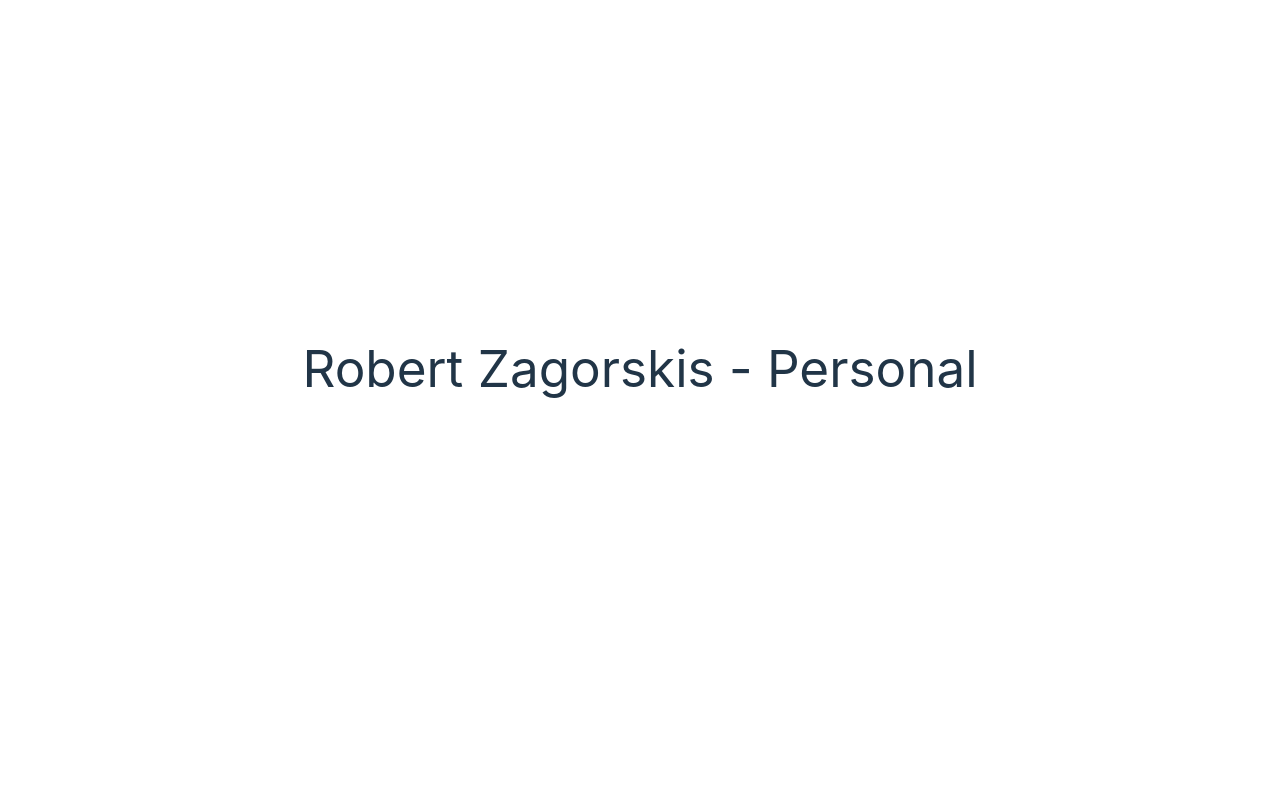
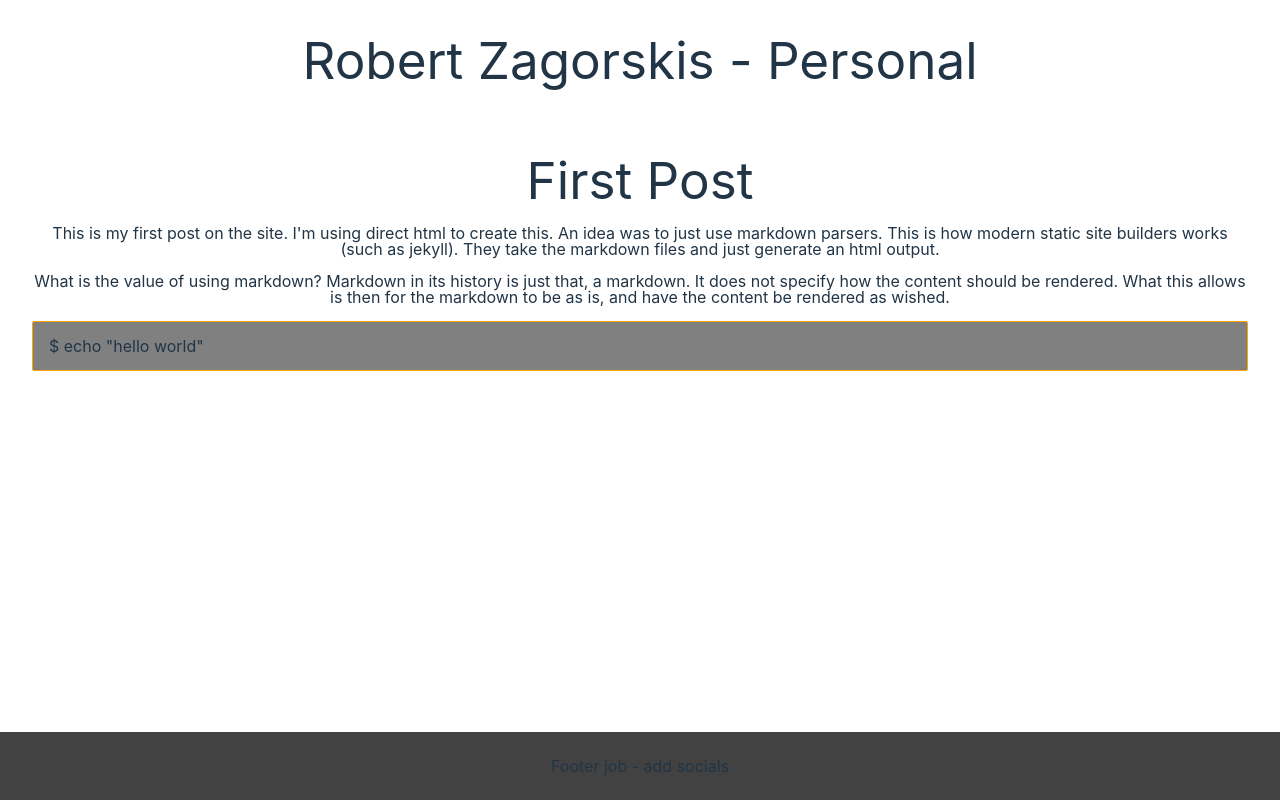
Before and after one commit to rzagorskis/rzagorskis.github.io, a Svelte app: page / in a window 1280 px wide. Built offline with nearby package versions, Linux system fonts and the light colour scheme.

Commit message:
posts: start adding

```diff
--- a/package.json
+++ b/package.json
@@ -16,11 +16,13 @@
     "deploy": "gh-pages -d dist"
   },
   "devDependencies": {
+    "@sveltejs/kit": "^2.6.1",
     "@sveltejs/vite-plugin-svelte": "^3.1.1",
     "@tsconfig/svelte": "^5.0.4",
     "gh-pages": "^6.1.1",
     "husky": "^9.1.6",
     "lint-staged": "^15.2.10",
+    "marked": "^14.1.2",
     "prettier": "^3.3.3",
     "prettier-plugin-svelte": "^3.2.7",
     "svelte": "^4.2.18",
--- a/src/App.svelte
+++ b/src/App.svelte
@@ -1,8 +1,16 @@
 <script lang="ts">
+  import First from './posts/First.svelte';
+  import MarkdownRenderer from './posts/MarkdownRenderer.svelte';
 </script>
 
 <main>
   <h1>Robert Zagorskis - Personal</h1>
 
   <div class="card"></div>
+
+  <!-- <MarkdownRenderer /> -->
+
+  <First />
 </main>
+
+<footer>Footer job - add socials</footer>
--- a/src/app.css
+++ b/src/app.css
@@ -39,7 +39,18 @@ h1 {
   padding: 2em;
 }
 
+html,
+body {
+  width: 100%;
+  height: 100%;
+}
+
 #app {
+  width: 100%;
+  height: 100%;
+}
+
+main {
   max-width: 1280px;
   margin: 0 auto;
   padding: 2rem;
@@ -77,3 +88,32 @@ button:focus-visible {
     background-color: #f9f9f9;
   }
 }
+
+pre {
+  padding: 1.5rem;
+  border-radius: 0.125rem;
+  background-color: gray;
+}
+
+.post-container {
+  display: flex;
+  flex-direction: column;
+  gap: 1rem;
+}
+
+.post-content {
+  display: flex;
+  flex-direction: column;
+  gap: 1rem;
+}
+
+footer {
+  position: fixed;
+  display: flex;
+  align-items: center;
+  justify-content: center;
+  height: 68px;
+  width: 100%;
+  top: calc(100% - 68px);
+  background-color: #424242;
+}
--- /dev/null
+++ b/src/posts/First.svelte
@@ -0,0 +1,31 @@
+<script lang="ts">
+</script>
+
+<div class="post-container">
+  <h1>First Post</h1>
+
+  <div class="post-content">
+    <span>
+      This is my first post on the site. I'm using direct html to create this. An idea was to just use markdown parsers.
+      This is how modern static site builders works (such as jekyll). They take the markdown files and just generate an
+      html output.
+    </span>
+
+    <span
+      >What is the value of using markdown? Markdown in its history is just that, a markdown. It does not specify how
+      the content should be rendered. What this allows is then for the markdown to be as is, and have the content be
+      rendered as wished.</span
+    >
+  </div>
+
+  <pre>$ echo "hello world"</pre>
+</div>
+
+<style>
+  pre {
+    display: flex;
+    align-items: start;
+    padding: 1rem;
+    border: 1px solid orange;
+  }
+</style>
--- /dev/null
+++ b/src/posts/MarkdownRenderer.svelte
@@ -0,0 +1,31 @@
+<script lang="ts">
+  import { onMount } from 'svelte';
+  import { marked } from 'marked';
+
+  let postContent = '';
+
+  async function fetchMarkdown() {
+    const response = await fetch('./2024-09-29/first.md');
+    const text = await response.text();
+    postContent = await marked(text);
+  }
+
+  onMount(fetchMarkdown);
+</script>
+
+<div class="content" contenteditable="false" bind:innerHTML={postContent}></div>
+
+<style>
+  .content {
+    display: flex;
+    flex-direction: column;
+    align-items: start;
+    justify-items: left;
+    border: 1px solid red;
+    padding: 2rem;
+  }
+
+  pre {
+    background-color: gray;
+  }
+</style>
--- a/svelte.config.js
+++ b/svelte.config.js
@@ -1,7 +1,20 @@
-import { vitePreprocess } from '@sveltejs/vite-plugin-svelte'
+/** @type {import('@sveltejs/kit').Config} */
+const config = {
+  kit: {
+    // For the tutorial, we need to disable CSRF protection.
+    // Don't do this in your own apps unless you know what you're doing!
+    // See https://kit.svelte.dev/docs/configuration#csrf for more info.
+    csrf: false,
+  },
 
-export default {
-  // Consult https://svelte.dev/docs#compile-time-svelte-preprocess
-  // for more information about preprocessors
-  preprocess: vitePreprocess(),
-}
+  vitePlugin: {
+    // This enables compile-time warnings to be
+    // visible in the learn.svelte.dev editor
+    onwarn: (warning, defaultHandler) => {
+      console.log('svelte:warnings:%s', JSON.stringify(warning));
+      defaultHandler(warning);
+    },
+  },
+};
+
+export default config;
--- a/vite.config.ts
+++ b/vite.config.ts
@@ -1,7 +1,8 @@
-import { defineConfig } from 'vite'
-import { svelte } from '@sveltejs/vite-plugin-svelte'
+import { defineConfig } from 'vite';
+import { svelte } from '@sveltejs/vite-plugin-svelte';
+import { sveltekit } from '@sveltejs/kit/vite';
 
 // https://vitejs.dev/config/
 export default defineConfig({
-  plugins: [svelte()],
-})
+  plugins: [svelte(), sveltekit()],
+});
```
Also changed, not shown: public/2024-09-29/first.md (added, +5 -0 lines), src/modules.d.ts (added, +25 -0 lines), 2 other files (tests, documents, lock files or other folders).
